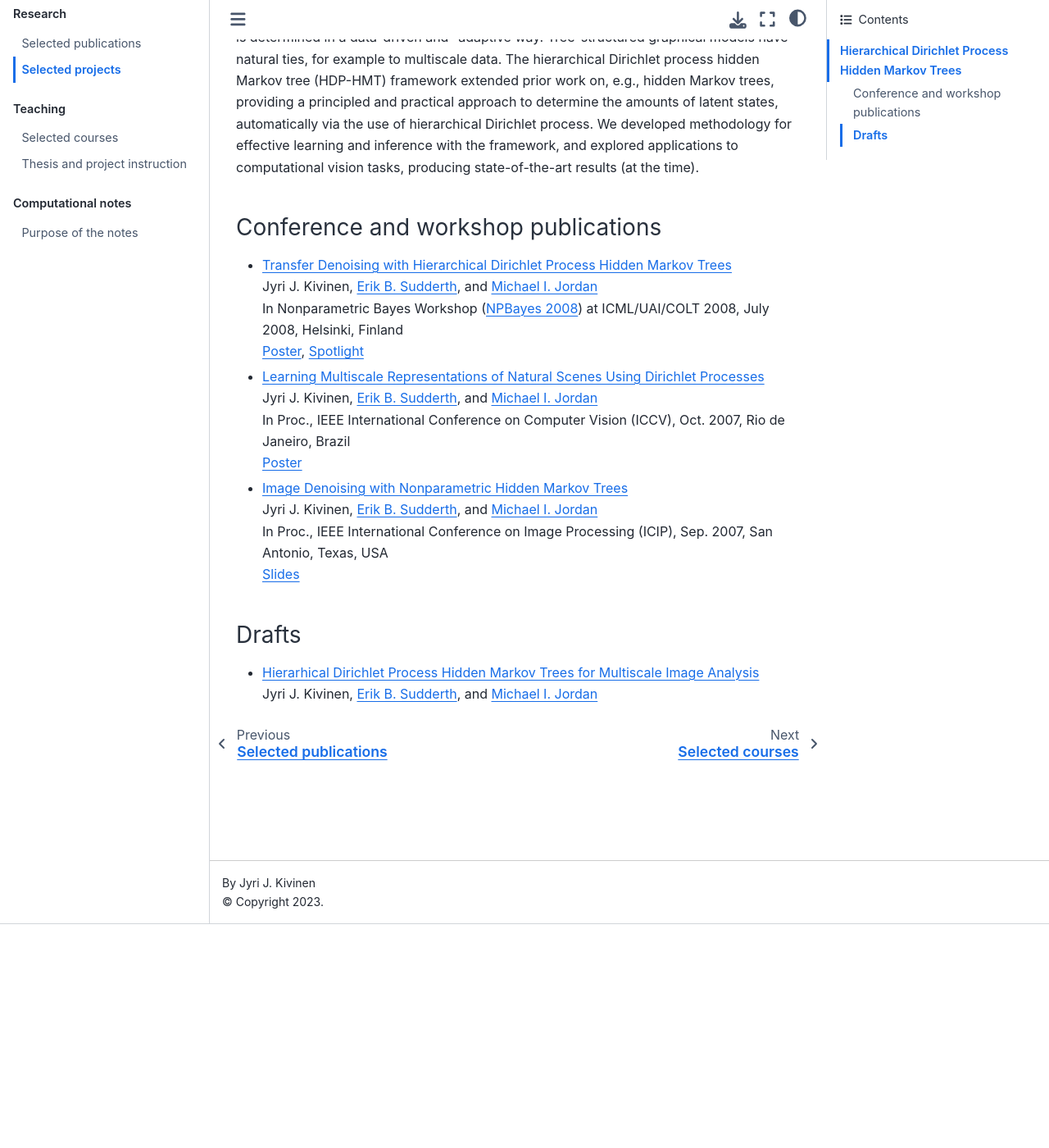
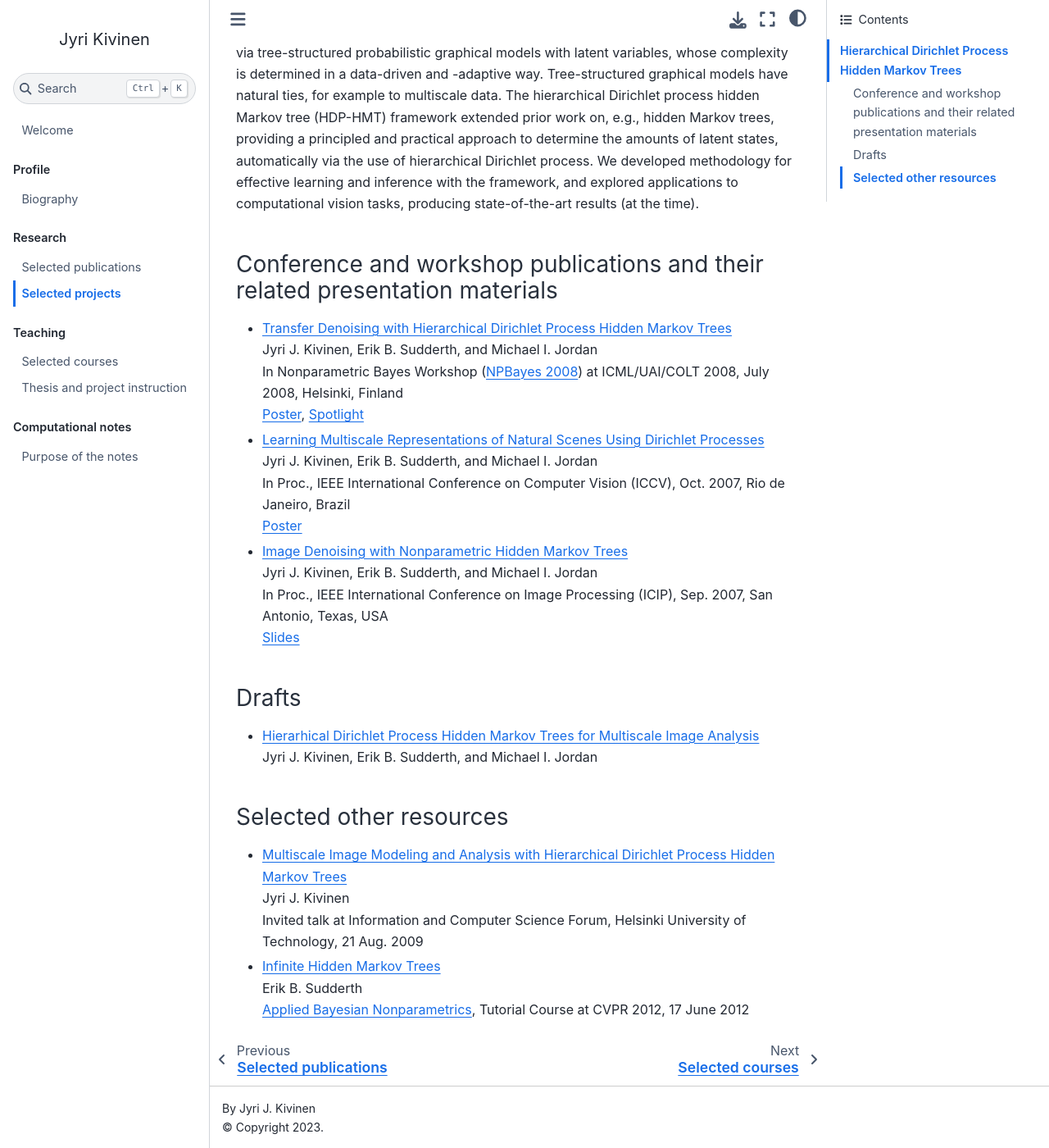
Before and after one commit to jyrikivinen/home, a Jupyter Book: the page built from research/projects.md, in a window 1280 px wide and 1400 px high, scrolled down 273 px. Shown: the whole window at 82% size. Built offline with Jupyter Book 1.0.4 settings and Sphinx 7.4.7 and the Sphinx Book theme 1.1.4, drawn with Linux system fonts in a browser that asks for light colours; pages that are not in the unit, such as notebooks, are missing from menus; some of the changed text lies outside the part shown.

Commit message:
added HDP-HMT other resources and joint work statement

```diff
--- a/research/projects.md
+++ b/research/projects.md
@@ -1,6 +1,8 @@
 # Selected projects
 
 ## Hierarchical Dirichlet Process Hidden Markov Trees
+
+Joint with <a href="http://www.ics.uci.edu/~sudderth/">Erik B. Sudderth</a> and <a href="http://www.cs.berkeley.edu/~jordan/">Michael I. Jordan</a>.
 
 We developed a nonparametric Baysian modeling framework in which data is generated via tree-structured probabilistic graphical models with latent variables,
 whose complexity is determined in a data-driven and -adaptive way. Tree-structured graphical models have natural ties, for example to multiscale data.
@@ -9,27 +11,36 @@
 We developed methodology for effective learning and inference with the framework, and explored applications to computational vision tasks,
 producing state-of-the-art results (at the time).
 
-### Conference and workshop publications
+### Conference and workshop publications and their related presentation materials
 
 * <a href="documents/kivinen+sudderth+jordan_npbayes08_abstract.pdf">Transfer Denoising with Hierarchical Dirichlet Process Hidden Markov Trees</a><br>
-Jyri J. Kivinen, <a href="http://www.ics.uci.edu/~sudderth/">Erik B. Sudderth</font></a>, and <a href="http://www.cs.berkeley.edu/~jordan/">Michael I. Jordan</a><br>
+Jyri J. Kivinen, Erik B. Sudderth, and Michael I. Jordan<br>
 In Nonparametric Bayes Workshop (<a href="http://npbayes.wikidot.com/">NPBayes 2008</a>) at ICML/UAI/COLT 2008, July 2008, Helsinki, Finland <br>
 <a href="documents/kivinen+sudderth+jordan_npbayes08_poster.pdf">Poster</a>, <a href="documents/kivinen+sudderth+jordan_npbayes08_spotlight.pdf">Spotlight</a>
 
 
 * <a href="https://www.icsi.berkeley.edu/icsi/node/3960">Learning Multiscale Representations of Natural Scenes Using Dirichlet Processes</a><br>
-Jyri J. Kivinen, <a href="http://www.ics.uci.edu/~sudderth/">Erik B. Sudderth</font></a>, and <a href="http://www.cs.berkeley.edu/~jordan/">Michael I. Jordan</a><br>
+Jyri J. Kivinen, Erik B. Sudderth, and Michael I. Jordan<br>
 In Proc., IEEE International Conference on Computer Vision (ICCV), Oct. 2007, Rio de Janeiro, Brazil <br>
 <a href="documents/kivinen+sudderth+jordan_iccv07_poster.pdf">Poster</a>
 
 
 * <a href="https://www.icsi.berkeley.edu/icsi/node/3943">Image Denoising with Nonparametric Hidden Markov Trees</a><br>
-Jyri J. Kivinen, <a href="http://www.ics.uci.edu/~sudderth/">Erik B. Sudderth</font></a>, and <a href="http://www.cs.berkeley.edu/~jordan/">Michael I.
-Jordan</a><br>
+Jyri J. Kivinen, Erik B. Sudderth, and Michael I. Jordan<br>
 In Proc., IEEE International Conference on Image Processing (ICIP), Sep. 2007, San Antonio, Texas, USA<br>
 <a href="documents/kivinen+sudderth+jordan_icip07_slides.pdf">Slides</a>
 
 ### Drafts
 
 * <a href="documents/kivinen+sudderth+jordan_hdp-hmt_journal_article_draft.pdf">Hierarhical Dirichlet Process Hidden Markov Trees for Multiscale Image Analysis</a><br>
-Jyri J. Kivinen, <a href="http://www.ics.uci.edu/~sudderth/">Erik B. Sudderth</font></a>, and <a href="http://www.cs.berkeley.edu/~jordan/">Michael I. Jordan</a><br>
+Jyri J. Kivinen, Erik B. Sudderth, and Michael I. Jordan
+
+### Selected other resources
+
+* <a href="documents/kivinen_icsforum09_slides.pdf">Multiscale Image Modeling and Analysis with Hierarchical Dirichlet Process Hidden Markov Trees</a><br>
+Jyri J. Kivinen<br>
+Invited talk at Information and Computer Science Forum, Helsinki University of Technology, 21 Aug. 2009
+
+* <a href="https://ics.uci.edu/~sudderth/bnpCVPR12/slides/BNP4hdphmt.pdf">Infinite Hidden Markov Trees</a><br>
+Erik B. Sudderth<br>
+<a href="https://ics.uci.edu/~sudderth/bnpCVPR12/">Applied Bayesian Nonparametrics</a>, Tutorial Course at CVPR 2012, 17 June 2012
```
Also changed, not shown: research/list_of_publications.md (+12 -6 lines), teaching/thesis_instruction.md (+3 -4 lines).
